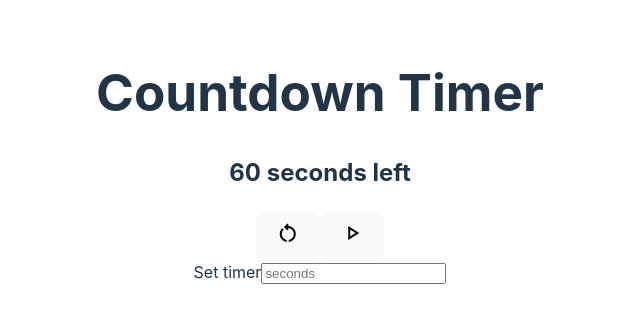
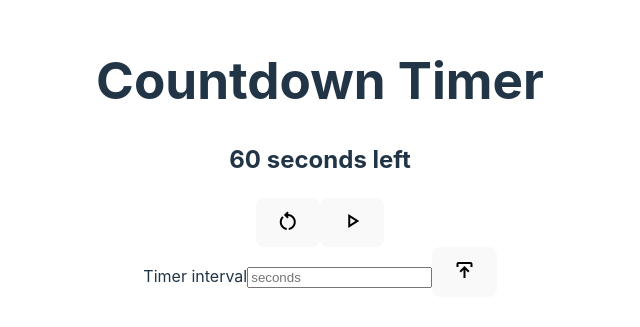
Before and after one commit to codeballet/lexicon-240827-countdown-timer, a React (Vite) app: page / in a window 1280 px wide. Shown: the part 235-562 px from the top of the page, without its empty margins (320-960 px from the left). Built offline with nearby package versions, Linux system fonts and the light colour scheme.

Commit message:
feat: Add form component, remember timer interval duration

```diff
--- a/src/components/CountdownTimer.tsx
+++ b/src/components/CountdownTimer.tsx
@@ -9,27 +9,29 @@ import {
 import { Button } from "./Button";
 import { Countdown } from "./Countdown";
 import { Feedback } from "./Feedback";
+import { Form } from "./Form";
 
 export function CountdownTimer(): ReactElement {
+    const [duration, setDuration] = useState<number>(60);
     const [feedback, setFeedback] = useState<string>("");
     const [isActive, setIsActive] = useState<boolean>(false);
     const [time, setTime] = useState<number | string>("");
-    const [timeLeft, setTimeLeft] = useState<number>(60);
+    const [timeLeft, setTimeLeft] = useState<number>(duration);
 
     const timerId = useRef<number>();
 
     const handleReset = () => {
         setFeedback("");
         setIsActive(false);
-        setTimeLeft(60);
+        setTimeLeft(duration);
     };
 
     const handleSubmit: FormEventHandler<HTMLFormElement> = (
         e: FormEvent<HTMLFormElement>
     ) => {
         e.preventDefault();
-        console.log("Form submitted");
 
+        setDuration(time as number);
         setTime("");
         setTimeLeft(time as number);
     };
@@ -62,15 +64,11 @@ export function CountdownTimer(): ReactElement {
                 icon={isActive ? "pause" : "play_arrow"}
                 onClick={() => setIsActive((ia) => !ia)}
             />
-            <form className="time__form" onSubmit={handleSubmit}>
-                <label htmlFor="time">Set timer</label>
-                <input
-                    onChange={(e) => setTime(parseInt(e.target.value))}
-                    placeholder="seconds"
-                    type="number"
-                    value={time}
-                />
-            </form>
+            <Form
+                onChange={setTime}
+                onSubmit={handleSubmit}
+                time={time as number}
+            />
             <Feedback feedback={feedback} />
         </div>
     );
--- /dev/null
+++ b/src/components/Form.tsx
@@ -0,0 +1,28 @@
+import { FormEvent, ReactElement } from "react";
+
+interface IPropsForm {
+    onChange: (num: number) => void;
+    onSubmit: (e: FormEvent<HTMLFormElement>) => void;
+    time: number;
+}
+
+export function Form(props: IPropsForm): ReactElement {
+    return (
+        <form
+            action="#"
+            className="time__form"
+            onSubmit={(e) => props.onSubmit(e)}
+        >
+            <label htmlFor="time">Timer interval</label>
+            <input
+                onChange={(e) => props.onChange(parseInt(e.target.value))}
+                placeholder="seconds"
+                type="number"
+                value={props.time}
+            />
+            <button type="submit">
+                <span className="material-symbols-outlined">publish</span>
+            </button>
+        </form>
+    );
+}
--- a/src/css/Button.css
+++ /dev/null
@@ -1,3 +0,0 @@
-.material-symbols-outlined {
-    font-variation-settings: "FILL" 0, "wght" 400, "GRAD" 0, "opsz" 24;
-}
--- a/src/css/index.css
+++ b/src/css/index.css
@@ -1,5 +1,4 @@
 @import url("./App.css");
-@import url("./Button.css");
 
 :root {
     font-family: Inter, system-ui, Avenir, Helvetica, Arial, sans-serif;
@@ -57,6 +56,10 @@ button:focus-visible {
     outline: 4px auto -webkit-focus-ring-color;
 }
 
+.material-symbols-outlined {
+    font-variation-settings: "FILL" 0, "wght" 400, "GRAD" 0, "opsz" 24;
+}
+
 @media (prefers-color-scheme: light) {
     :root {
         color: #213547;
```
